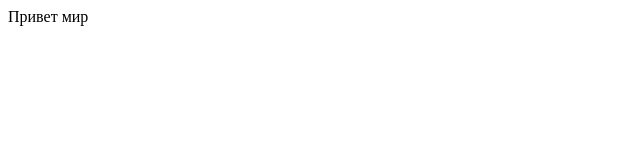
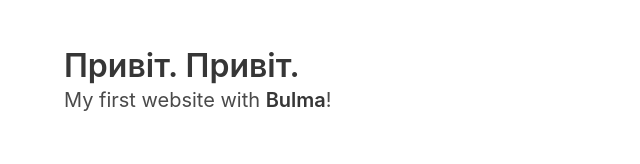
Before and after one commit to KostjantynP/my-first-website, a plain HTML site: page index.html in a window 1280 px wide. Shown: the whole page, without its empty margins (0-640 px from the left). Drawn offline with nearby package versions, Linux system fonts and the light colour scheme.

Commit message:
my Bulma page

```diff
--- a/index.html
+++ b/index.html
@@ -1,11 +1,21 @@
 <!DOCTYPE html>
-<html lang="en">
-<head>
-    <meta charset="UTF-8">
-    <meta name="viewport" content="width=device-width, initial-scale=1.0">
-    <title>Document</title>
-</head>
-<body>
-    Привет мир
-</body>
+<html>
+  <head>
+    <meta charset="utf-8">
+    <meta name="viewport" content="width=device-width, initial-scale=1">
+    <title>Hello Bulma!</title>
+    <link rel="stylesheet" href="https://cdn.jsdelivr.net/npm/bulma@0.9.1/css/bulma.min.css">
+  </head>
+  <body>
+  <section class="section">
+    <div class="container">
+      <h1 class="title">
+        Привіт. Привіт.
+      </h1>
+      <p class="subtitle">
+        My first website with <strong>Bulma</strong>!
+      </p>
+    </div>
+  </section>
+  </body>
 </html>
```
